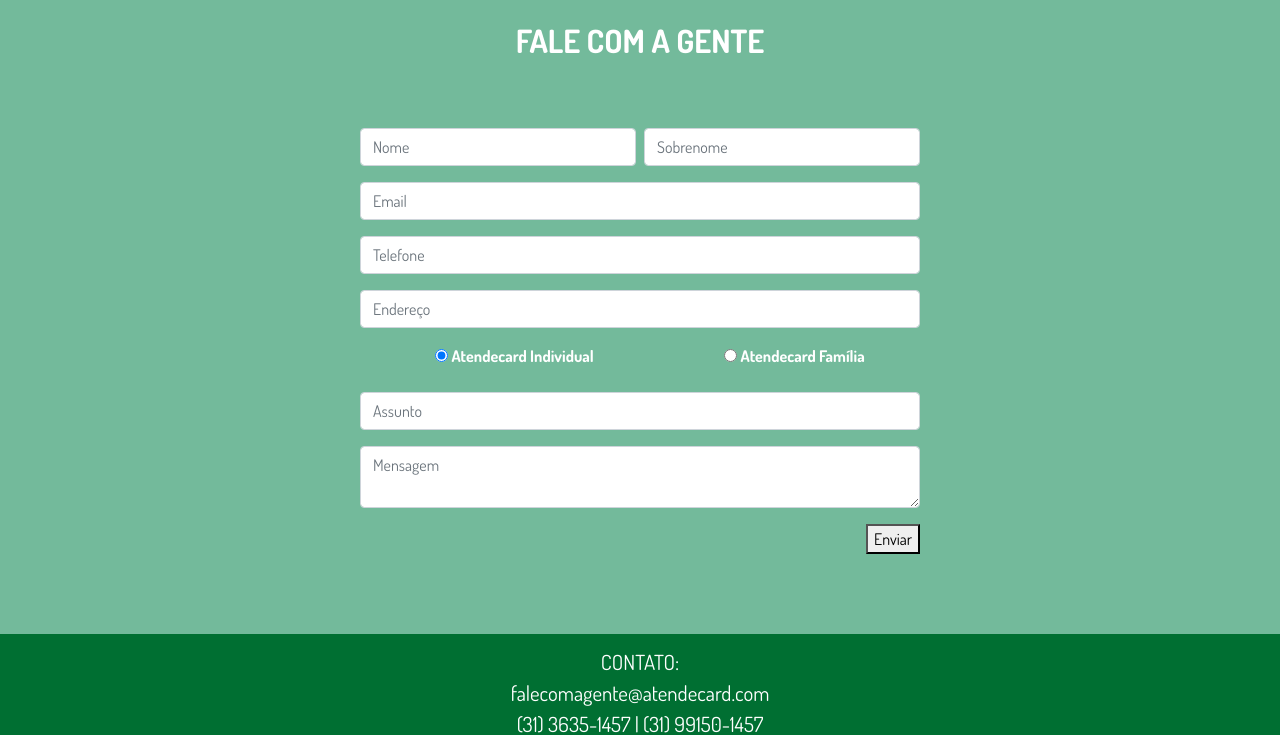
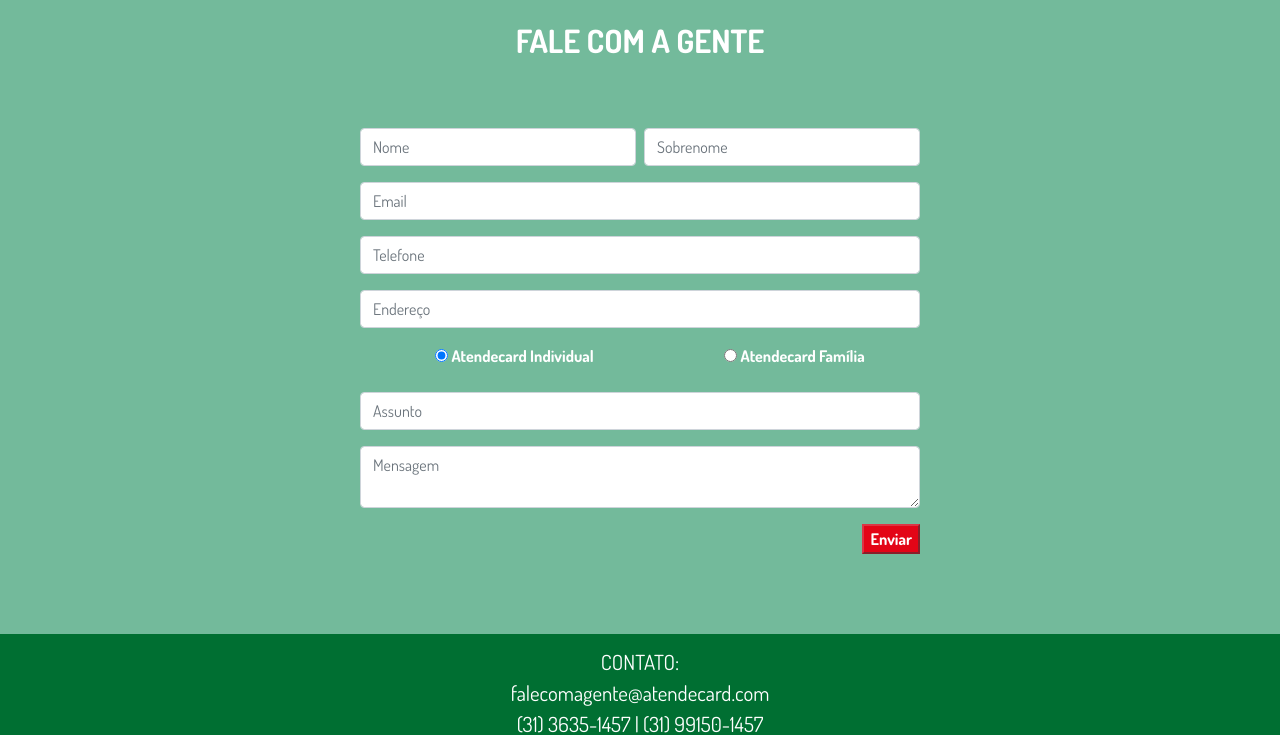
Before and after one commit to horta-tech/atende, a plain HTML site: page index.html in a window 1280 px wide. Shown: the part 6892-7627 px from the top of the page. Drawn offline with nearby package versions, Linux system fonts and the light colour scheme.

Commit message:
Add class to submit button

```diff
--- a/index.html
+++ b/index.html
@@ -350,7 +350,7 @@ height="0" width="0" style="display:none;visibility:hidden"></iframe></noscript>
                     <textarea class="form-control" placeholder="Mensagem" name="MultiLine" checktype="c1" maxlength="65535"></textarea>
                 </div>
                 <div class="btn-contato">
-                    <button class="zf-submitColor">Enviar</button>
+                    <button class="btn-danger zf-submitColor">Enviar</button>
                 </div>
             </form>
         </div>
--- a/style/styles.css
+++ b/style/styles.css
@@ -404,7 +404,6 @@
     }
 
     .btn-danger {
-        width: 90%;
         /*font-size: 1.8em;*/
         font-weight: bold;
         background-color: #E30517;
```
